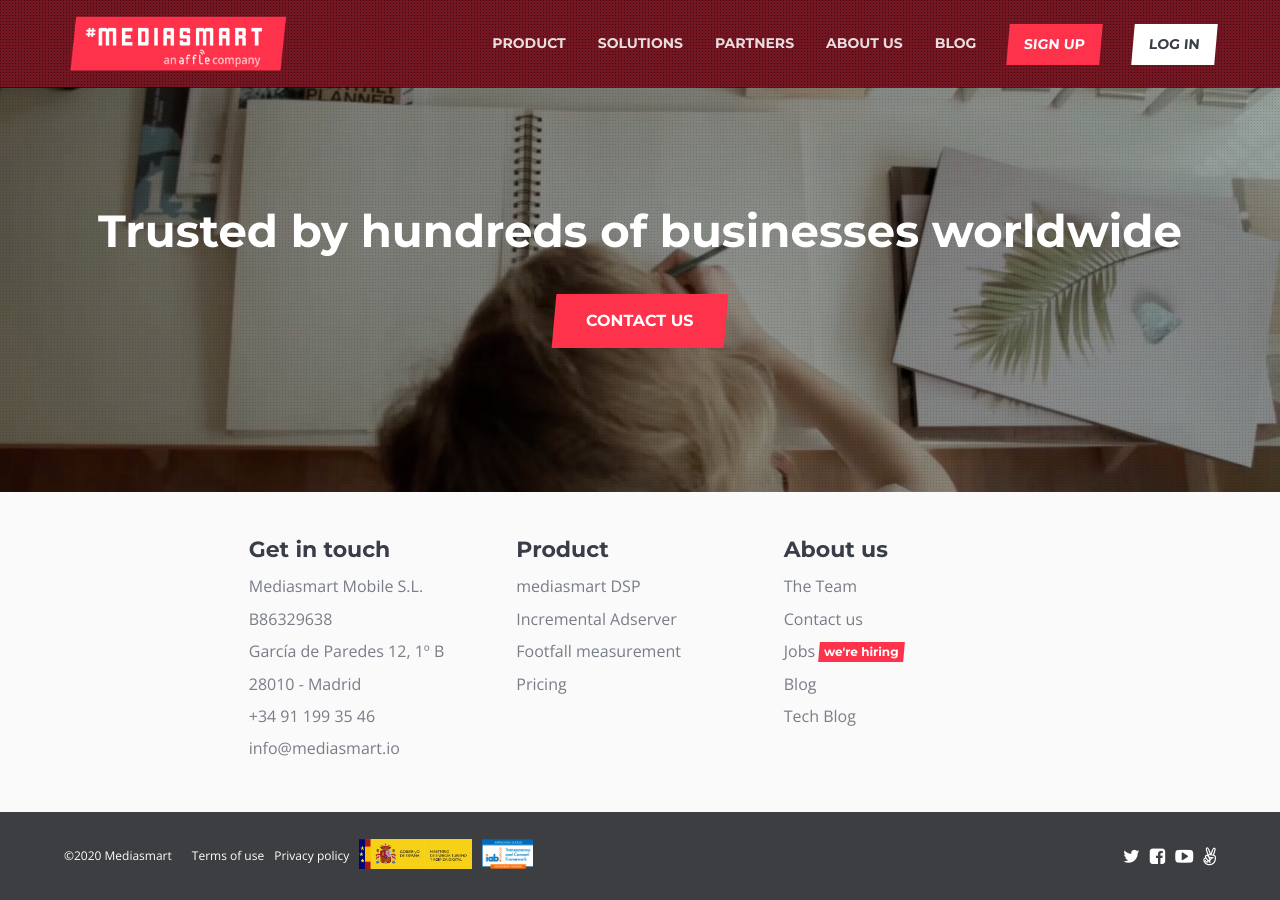
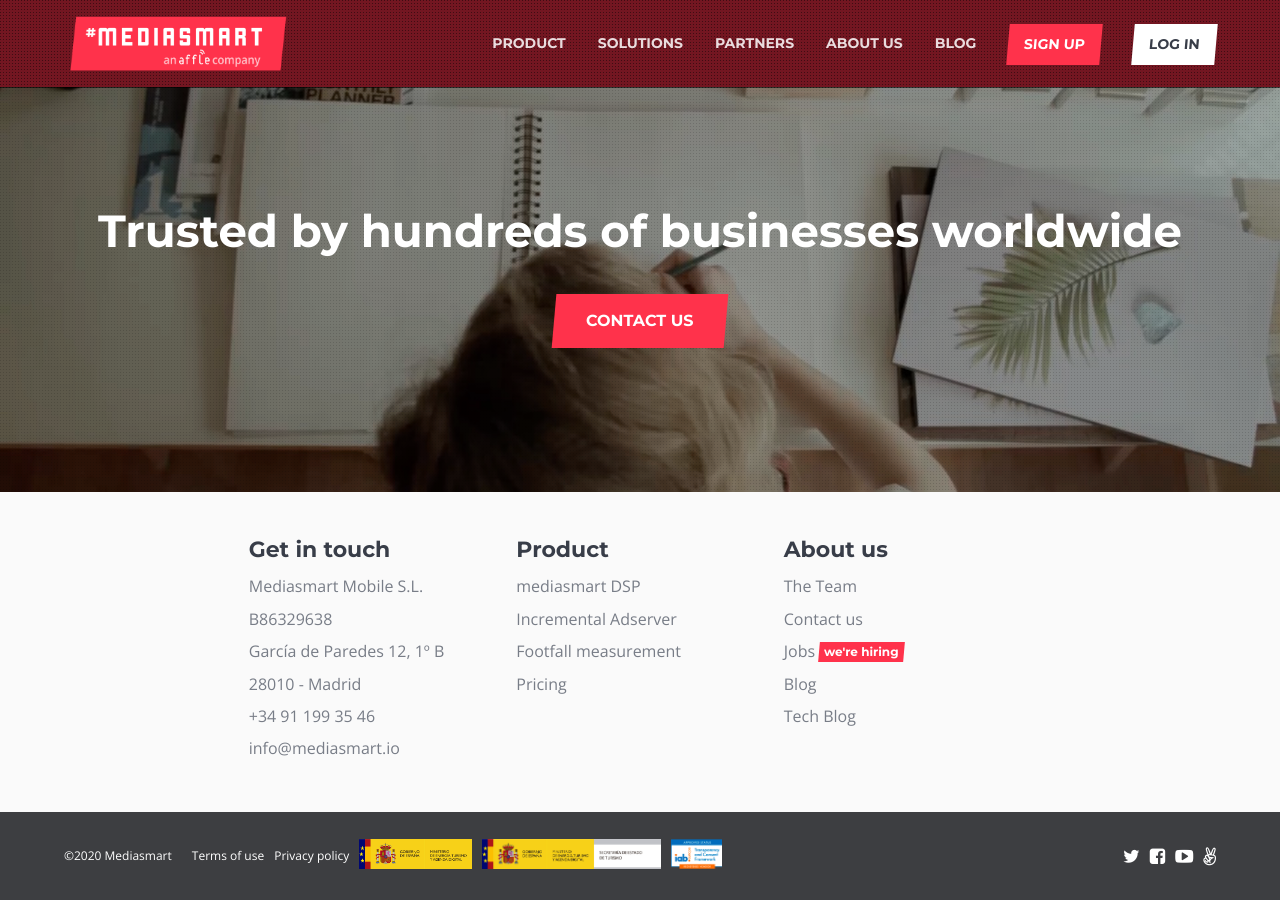
Before and after one commit to mediasmart/site-product, a Jekyll site: the page built from index.md, in a window 1280 px wide and 900 px high, scrolled down 3093 px. Built offline with Jekyll 4.4.1, drawn with Linux system fonts in a browser that asks for light colours; nearby versions of some CDN libraries; some web fonts are replaced.

Commit message:
Add logo in footer

```diff
--- a/_includes/page-footer.html
+++ b/_includes/page-footer.html
@@ -33,6 +33,7 @@
     <a href='/terms-of-use'>Terms of use</a>
     <a href='/privacy'>Privacy policy</a>
     <a href='/financiacion-publica' class='logo'><img src='/assets/images/logo-ministerio-industria.png' alt='Logo of the Ministerio de energia, turismo y agenda digital' /></a>
+    <a href='/financiacion-publica' class='logo'><img src='/assets/images/logo-ministerio-turismo-secretaria.jpg' alt='Logo of the Ministerio de energia, turismo y agenda digital' /></a>
     <a href='https://advertisingconsent.eu/vendors/' target="_blank" class='logo'><img src='/assets/images/IAB_logo_RV.png' alt='Logo of IAB' style="height: 100%" /></a>
   </nav>
   <nav data-role='networks'>
```
